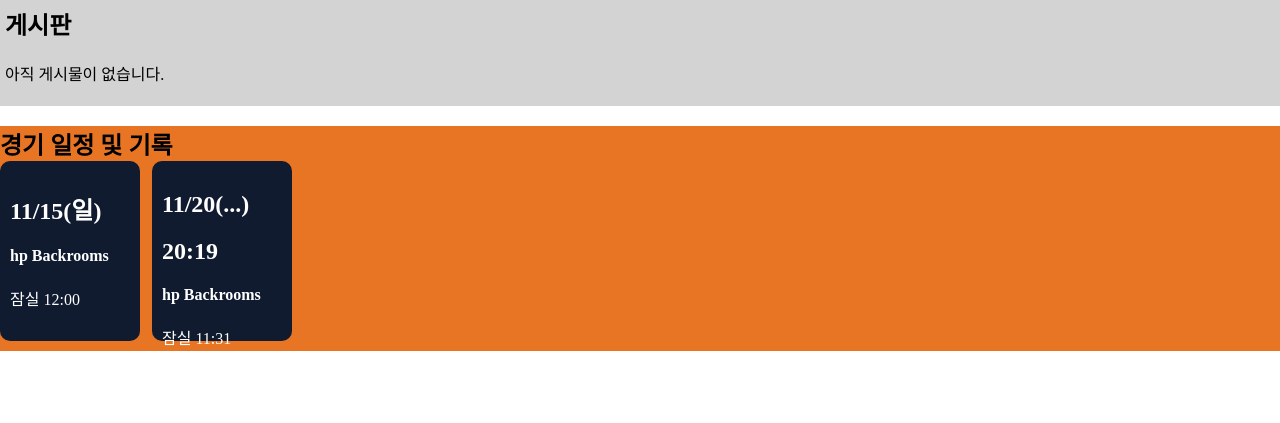
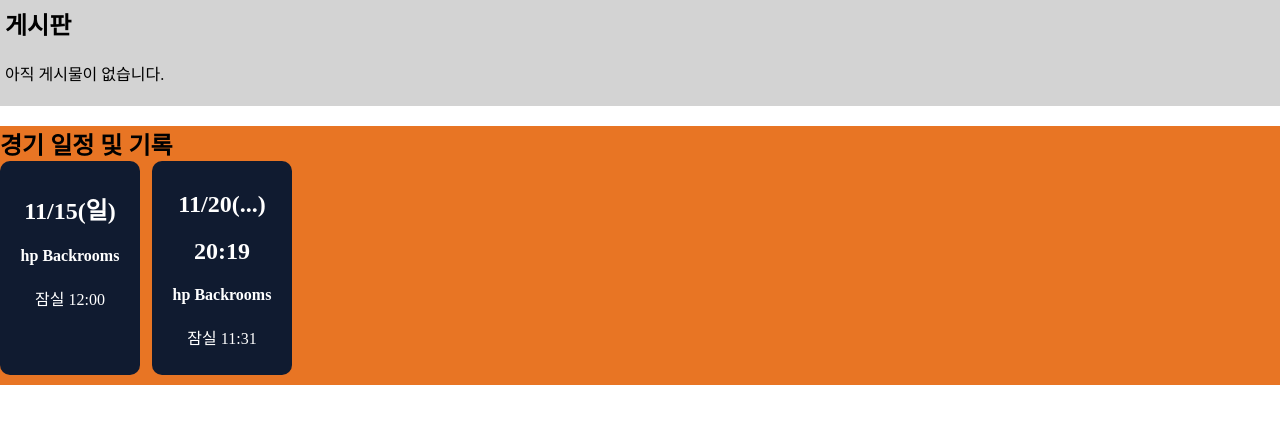
Before and after one commit to seungho2647/Ryzen-67s-home, a plain HTML site: page index.html in a window 1280 px wide. Shown: the part 119-542 px from the top of the page. Drawn offline with Linux system fonts and the light colour scheme.

Commit message:
ui 버그 수정

```diff
--- a/script.js
+++ b/script.js
@@ -25,7 +25,11 @@ loginDialog나가기.addEventListener("click", () => {
 
 // 경기 일정 및 기록 json 연결
 async function loadDivCards() {
-    const responce = await fetch("./data.json");
+    try {
+        const responce = await fetch("./data.json");
+        if (!responce.ok) {
+            throw new Error(`Error! status code: ${responce.status}`)
+        }
     const items = await responce.json();
     const container = document.getElementById("scheduleCard");
 
@@ -40,5 +44,11 @@ async function loadDivCards() {
         container.appendChild(cardDiv);
         cardDiv.classList.add("card");
     });
+    } catch (error) {
+        console.error("일정 카드를 불러오는 데 실패했습니다:", error);
+    }
 }
 loadDivCards();
+
+//json에 데이터 좀 쑤셔느셈 ㅇㅇ
+//그리고 그 카드 누르면 다이얼로그 띄우고 거기에 상세 데이터 ㄱ
--- a/style.css
+++ b/style.css
@@ -95,7 +95,7 @@ button {
 }
 #scheduleCard {
     display: flex;
-    gap: 12px;/*gap 좀 줄여봐 bro*/
+    gap: 12px;
     overflow-x: auto;
     padding-bottom: 10px;
 }
@@ -105,10 +105,14 @@ button {
     border-radius: 10px;
     flex-shrink: 0;
     width: 140px;
-    height: 180px;
+    min-height: 180px;
+    height: auto;
     border: none;
     padding: 10px;
     box-sizing: border-box;
+    align-items: center;
+    text-align: center;
+
 }
 .title {
     margin-bottom: auto;
```
